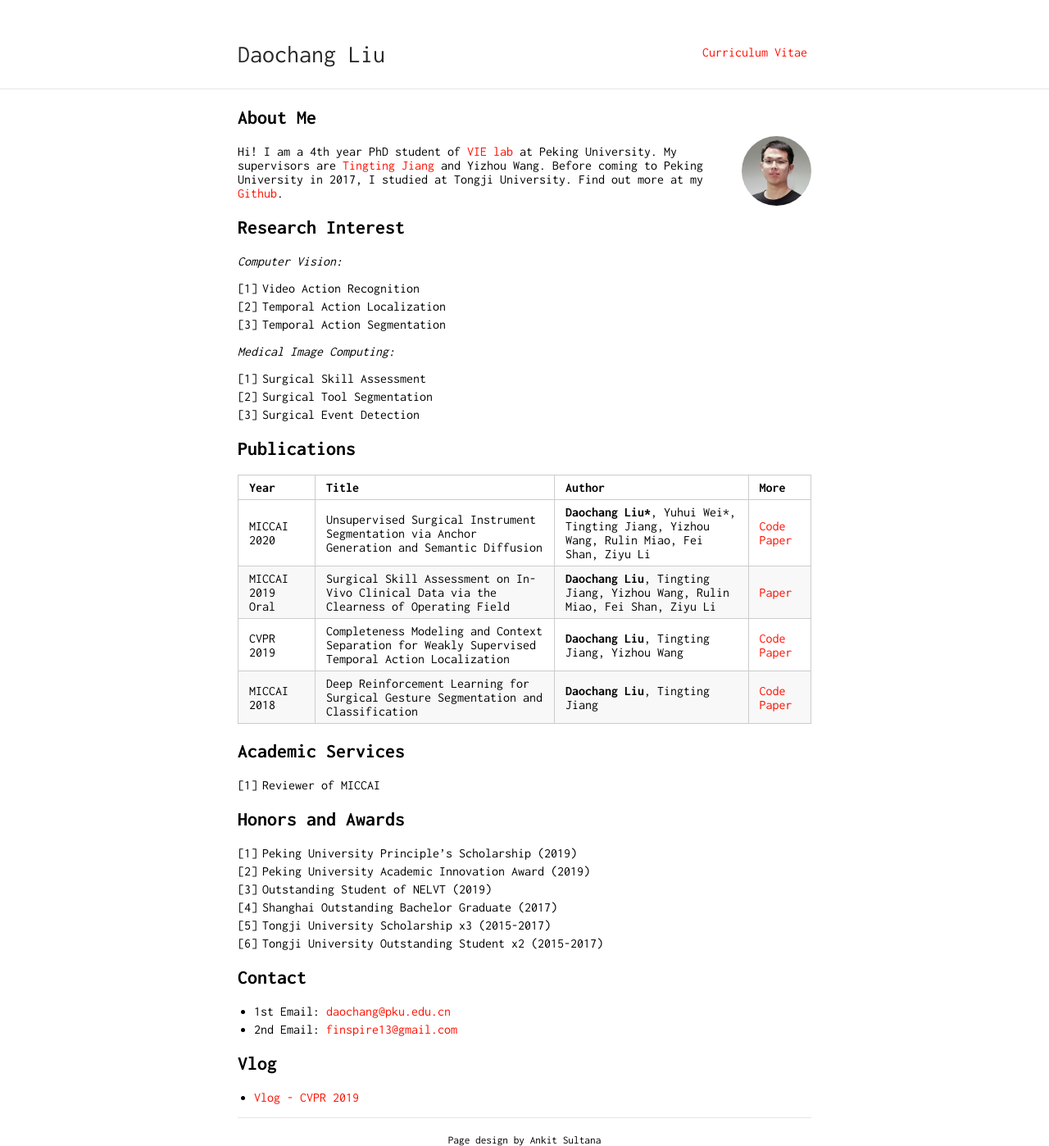
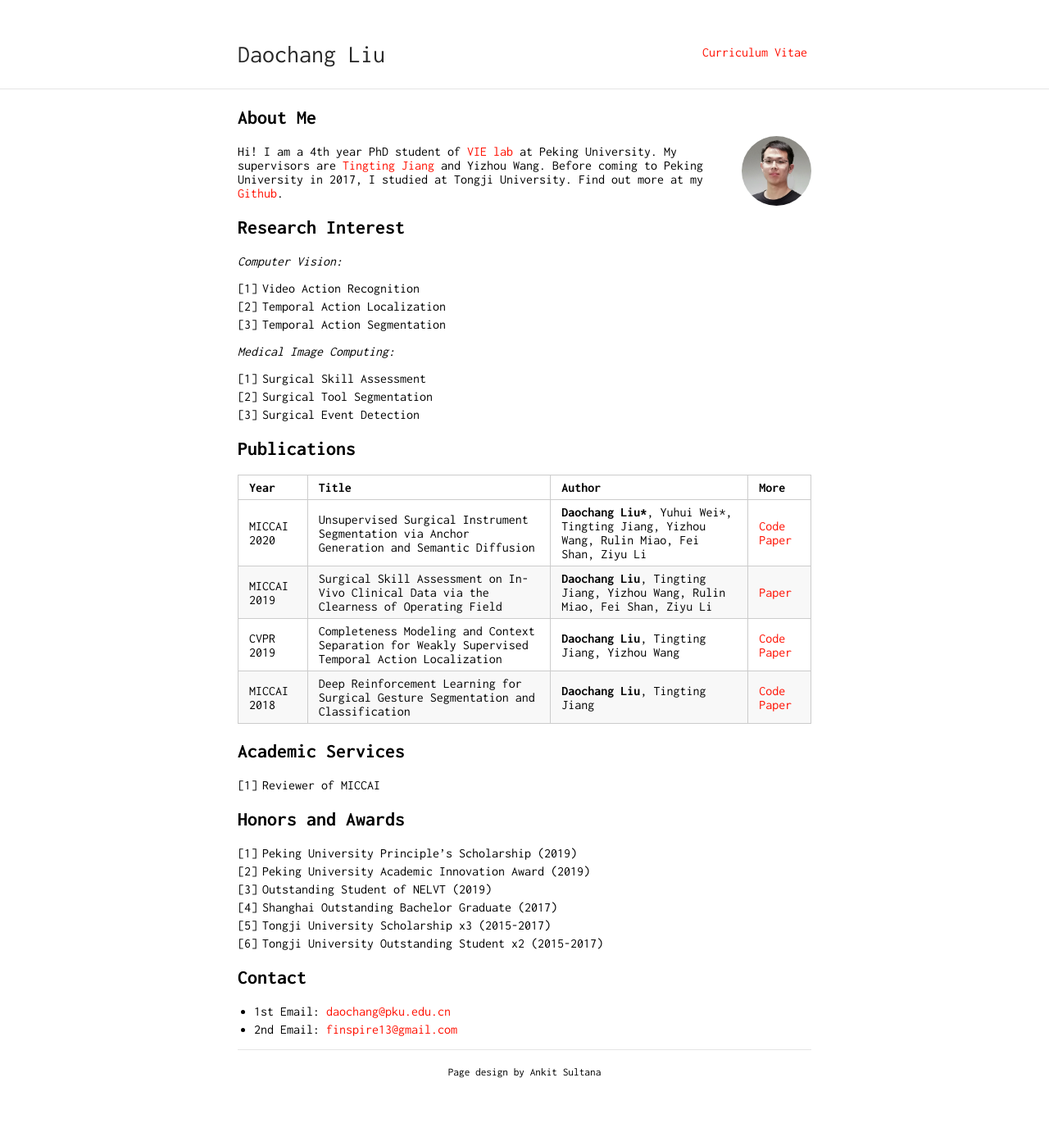
Before and after one commit to Finspire13/Finspire13.github.io, a Jekyll site: the page built from index.md, in a window 1280 px wide. Shown: the whole page at 82% size. Built offline with Jekyll 4.4.1, drawn with Linux system fonts in a browser that asks for light colours; our own code applies the rules of GitHub Pages for plain Markdown files; after the commit the page ends 1315 px from its top, so only the background shows below that.

Commit message:
Update index.md

```diff
--- a/index.md
+++ b/index.md
@@ -25,7 +25,7 @@
  Year | Title | Author | More
 -----|-----|-----|-----
 MICCAI 2020 | Unsupervised Surgical Instrument Segmentation via Anchor Generation and Semantic Diffusion | **Daochang Liu\***, Yuhui Wei\*, Tingting Jiang, Yizhou Wang, Rulin Miao, Fei Shan, Ziyu Li | [Code](https://github.com/Finspire13/AGSD-Surgical-Instrument-Segmentation) [Paper](http://www.vie.group/media/pdf/paper204.pdf)
-MICCAI 2019 Oral | Surgical Skill Assessment on In-Vivo Clinical Data via the Clearness of Operating Field | **Daochang Liu**, Tingting Jiang, Yizhou Wang, Rulin Miao, Fei Shan, Ziyu Li | [Paper](http://www.vie.group/media/pdf/paper37.pdf)
+MICCAI 2019 | Surgical Skill Assessment on In-Vivo Clinical Data via the Clearness of Operating Field | **Daochang Liu**, Tingting Jiang, Yizhou Wang, Rulin Miao, Fei Shan, Ziyu Li | [Paper](http://www.vie.group/media/pdf/paper37.pdf)
 CVPR 2019 | Completeness Modeling and Context Separation for Weakly Supervised Temporal Action Localization | **Daochang Liu**, Tingting Jiang, Yizhou Wang | [Code](https://github.com/Finspire13/CMCS-Temporal-Action-Localization) [Paper](http://www.vie.group/media/pdf/1273.pdf)
 MICCAI 2018 | Deep Reinforcement Learning for Surgical Gesture Segmentation and Classification | **Daochang Liu**, Tingting Jiang | [Code](https://github.com/Finspire13/RL-Surgical-Gesture-Segmentation) [Paper](http://www.vie.group/media/pdf/paper.pdf)
 
@@ -46,7 +46,3 @@
 
 * 1st Email: [daochang@pku.edu.cn](mailto:daochang@pku.edu.cn)
 * 2nd Email: [finspire13@gmail.com](mailto:finspire13@gmail.com)
-
-## Vlog
-
-* [Vlog - CVPR 2019](https://www.bilibili.com/video/av56547471)
```
